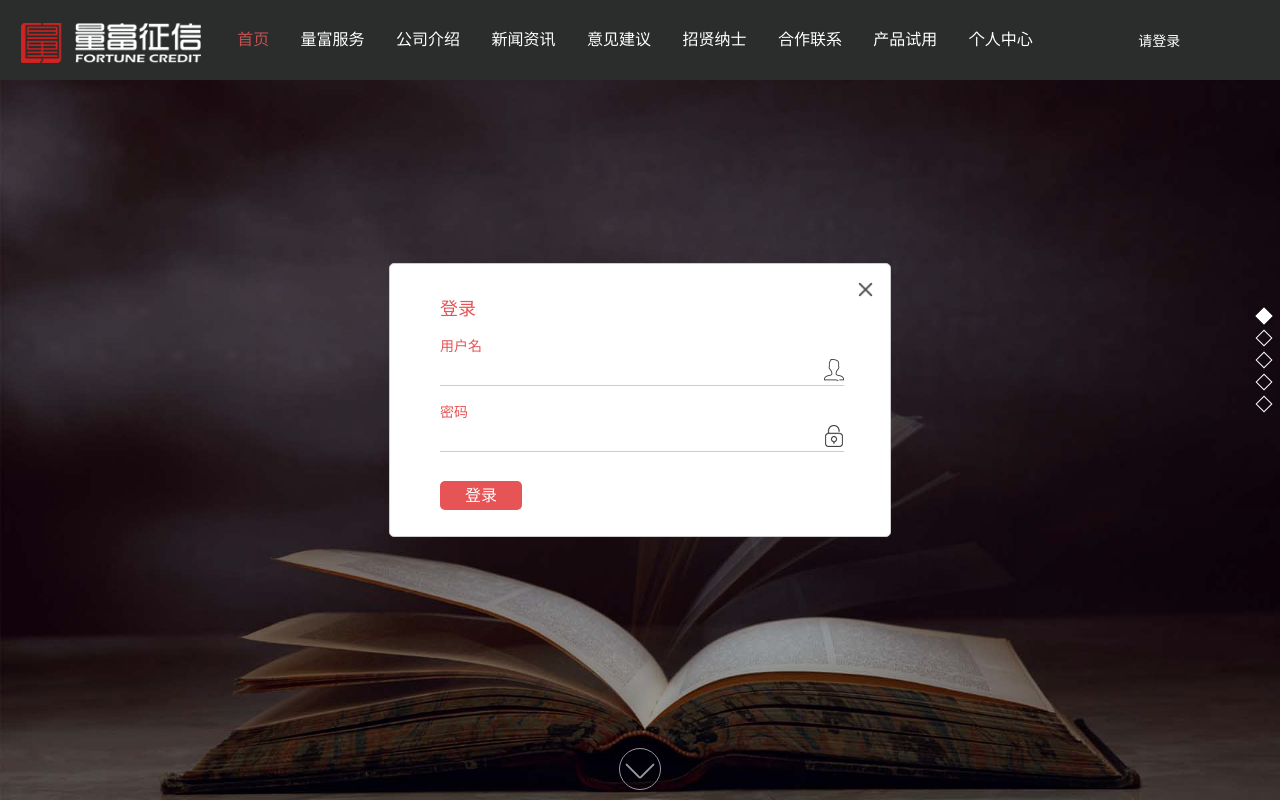
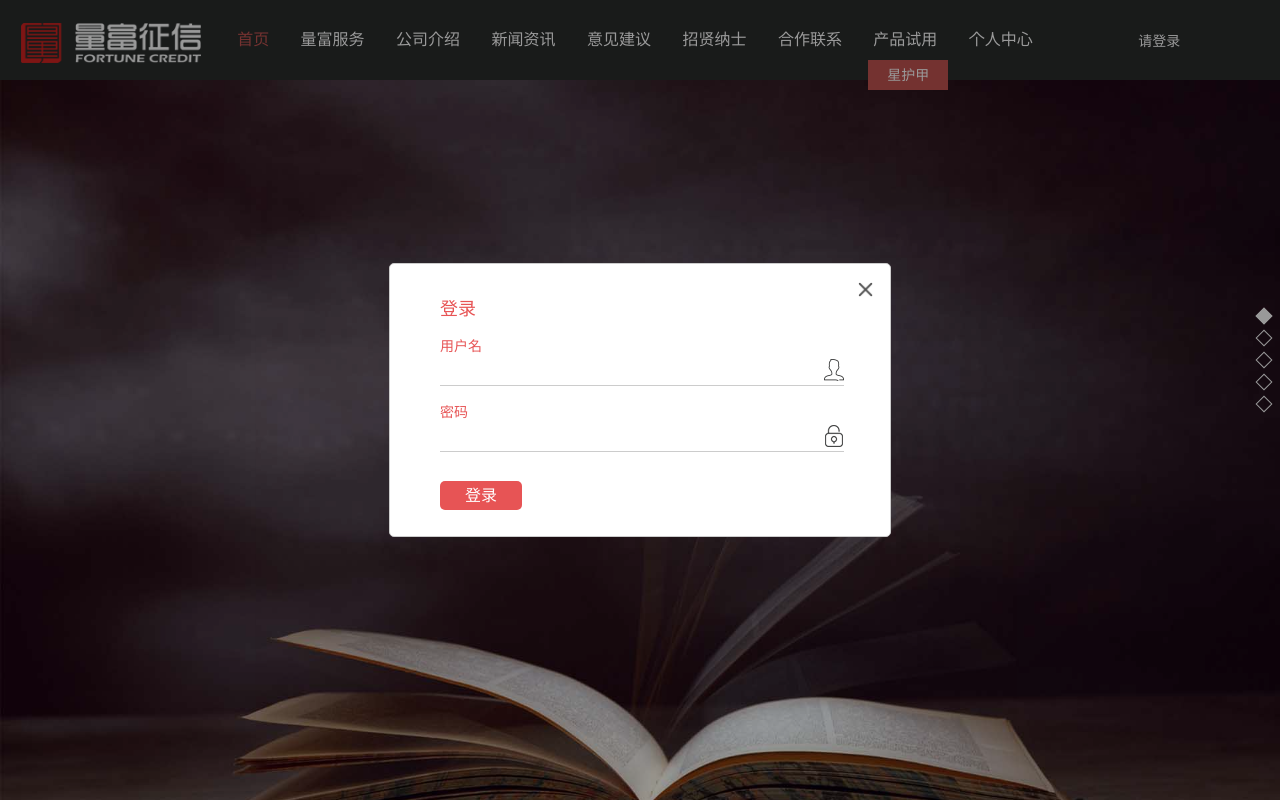
Before and after one commit to Blanca1991/liang-fu, a Vue app: page /#/Home in a window 1280 px wide. Both pictures are taken after a click on the element "请登录". Built offline with nearby package versions, Linux system fonts and the light colour scheme.

Commit message:
保存一版 改动home的滚动事件

```diff
--- a/src/components/ComHeader.vue
+++ b/src/components/ComHeader.vue
@@ -1,6 +1,6 @@
 <!-- 头部导航栏 -->
 <template>
-  <div class="comHeaderWarp" >
+  <div class="comHeaderWarp minWidthBox" >
     <div class="comHeader minWidthBox" >
       <LogoBg :bgHide="bgHides"/>
       <div class="headerTitle pointer" v-for="(item, index) in items" :key="item.id" @click="gotoInfo(item, index)"
@@ -12,7 +12,6 @@
           </div>
         </div>
       </div>
-
       <!-- 接收子组件传递的值 dateChild为子组件的值 showMsg是一个监听事件 -->
       <!-- <LoginNav v-on:dateChild="showMsg"/> -->
       <LoginNav />
@@ -81,7 +80,8 @@ export default {
     gotoInfo (item, index) {
       if (item.pagesName === 'Product') {
         // 新开一个窗口展示页面
-        if (!localStorage.getItem('token')) {
+        if (localStorage.getItem('token') === null || localStorage.getItem('token') === '') {
+          this.$store.state.isLoginBox = true
           this.$store.dispatch('showPoint', '请先登录')
         } else {
           window.open(window.location.href.split('#')[0] + '#/' + item.pagesName)
@@ -118,6 +118,6 @@ export default {
 .comHeader .headerTitle:hover .productList{display: block; color: #fff;}
 .navActive{color: rgb(193, 83, 80);}
 .productList{position: absolute; background: rgb(193, 83, 80); padding:0px 15px;
-  display: none;top: 60px ;transition: all 1s;}
+  display: block;top: 60px ;transition: all 1s;z-index: 22;}
 .productItem{margin: 5px 0;width: 50px;height: 20px;line-height: 20px;}
 </style>
--- a/src/pages/Home.vue
+++ b/src/pages/Home.vue
@@ -4,14 +4,16 @@
     <div class="comHeaderBox">
       <ComHeader :isActiveComp="isActives" />
     </div>
-    <div class="scoll">
-      <BigBg />
-      <OurServices />
-      <AboutUs />
-      <OurNews />
-      <OurAddress />
+    <div class="scollWarp"  :style="{height: scollHeight + 'px'}">
+      <div class="" id="scoll">
+        <BigBg />
+        <OurServices />
+        <AboutUs />
+        <OurNews />
+        <OurAddress />
+      </div>
     </div>
-    <div class="loginBox">
+    <div class="loginBox" v-show="isLoginBox">
       <Login v-show="isLogin"/>
       <PointOut v-show="pointShow" />
     </div>
@@ -36,19 +38,24 @@ export default {
   data () {
     return {
       isActives: 'Home', // ComHeader内对应的tag高亮
-      clientHeight: 0 // 屏幕的高度
+      clientHeight: 0, // 屏幕的高度
+      leftNum: 0,
+      scollHeight: 0
     }
   },
+  watch: {},
   computed: {
     ...mapState({
       // 获取数据
       pointShow: state => state.pointShow,
       isLogin: state => state.isLogin,
-      homeItemListTop: state => state.homeItemListTop
+      homeItemListTop: state => state.homeItemListTop,
+      isLoginBox: state => state.isLoginBox
     })
   },
   mounted () {
     // 钩子函数
+    this.scollHeight = window.document.body.clientHeight - 80
     this.scroolFun()
     this.clientHeight = document.documentElement.clientHeight
   },
@@ -75,8 +82,9 @@ export default {
 <!-- Add "scoped" attribute to limit CSS to this component only -->
 <style scoped>
 .HomeWarp{ width: 100%;position: relative;}
-.comHeaderBox{position: fixed; z-index: 1;width: 100%;top: 0}
+/* .comHeaderBox{position: fixed;top: 0; width: 100%;z-index: 11;} */
+.scollWarp{width: 100%;overflow: auto;}
 .scoll{position: relative; height: auto;width: 100%;}
-.scoll::-webkit-scrollbar {display: none;}
-.loginBox{position: fixed;top: 0; width: 100%;}
+.scollWarp::-webkit-scrollbar {display: none;}
+.loginBox{position: fixed;top: 0; width: 100%;height: 100vh;z-index: 22}
 </style>
--- a/src/store/store.js
+++ b/src/store/store.js
@@ -14,10 +14,11 @@ export default new Vuex.Store({
     userName: '',
     pointShow: false, // 控制提示框的显示 true为显示 false为隐藏
     pointText: '', // 提示框内显示的文字
-    pointShowBtn: true, // pointShow 弹框有无Btn按钮 fasle 隐藏btn true 显示btn
+    pointShowBtn: false, // pointShow 弹框有无Btn按钮 fasle 隐藏btn true 显示btn
     pointOutLoginBtn: false, // 弹框有无登录 Btn按钮 fasle 隐藏   true 显示
     appScrollTop: 0, // id = app scroll 的高度
     floorListTop: '20px', // 楼梯层跟随
+    isLoginBox: false, // 在home页面中 需要用到的控制isLoginBox显示与否 true显示  false 隐藏
     appDom: '', // 获取app Dom元素
     modelListTop: [
       {
@@ -86,23 +87,26 @@ export default new Vuex.Store({
       // 显示登录
       this.state.isLogin = true
       this.state.isMask = true
+      this.state.isLoginBox = true
       this.state.appOverflow = 'hidden'
     },
     HIDELOGIN (state) {
       // 隐藏登录
       this.state.isLogin = false
       this.state.isMask = false
+      this.state.isLoginBox = false
       this.state.appOverflow = 'auto'
     },
     SHOWPOINT (state, pointText) {
       // 显示提示框
       this.state.pointShow = true
+      this.state.pointShowBtn = false
       this.state.pointText = pointText
-      console.log(pointText)
     },
     HIDEOPTION (state) {
       // 隐藏提示框
       this.state.pointShow = false
+      this.state.isLoginBox = false
     },
     GETUSERNAME (state, data) {
       // 获取登录用户名
```
